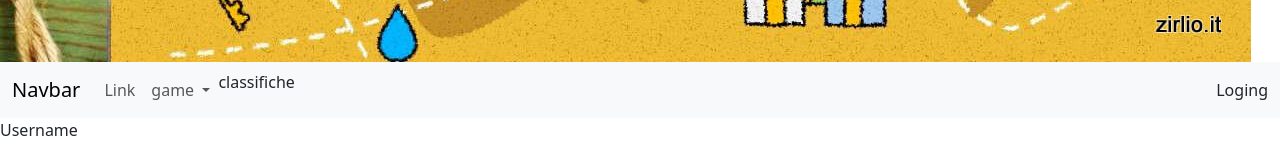
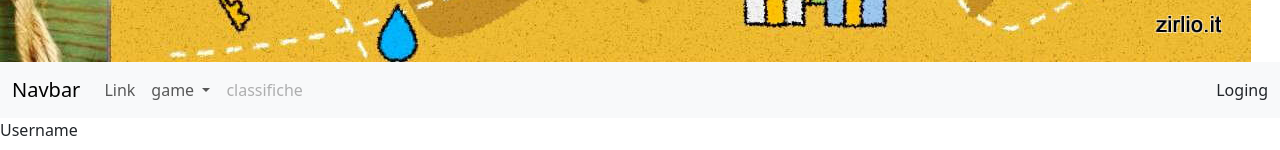
Before and after one commit to mariangelamasci/Caccia-al-tesoro-, a plain HTML site: page Index.html in a window 1280 px wide. Shown: the part 650-800 px from the top of the page. Drawn offline with nearby package versions, Linux system fonts and the light colour scheme.

Commit message:
Update Index.html

```diff
--- a/Index.html
+++ b/Index.html
@@ -36,7 +36,7 @@
 
           <il></il>
         <li class="nav-item">
-          <a aria-disabled="true">classifiche</a>
+          <a class= "nav-link disabled" aria-disabled="true">classifiche</a>
         </li>
       </ul>
           <ul class="navbar-nav">
```
